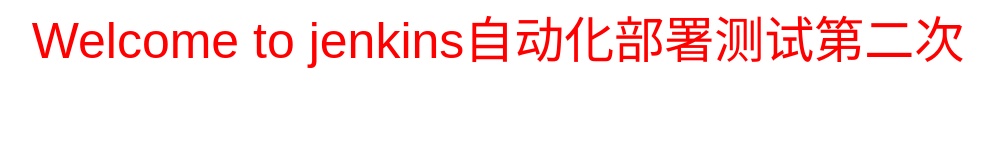
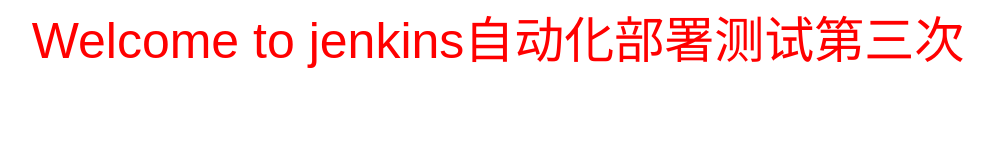
Before and after one commit to Paulinho89/webpack4, a Vue app: page / in a window 1280 px wide. Shown: the top 160 px of the page, without its empty margins (142-1135 px from the left). Built offline with nearby package versions, Linux system fonts and the light colour scheme.

Commit message:
fix:自动化构建3

```diff
--- a/src/pages/index.vue
+++ b/src/pages/index.vue
@@ -2,7 +2,7 @@
  * @Author: caoyp
  * @Date: 2020-03-15 17:11:59
  * @Last Modified by: caoyp
- * @Last Modified time: 2020-05-30 20:55:38
+ * @Last Modified time: 2020-05-31 11:09:23
  * @Description: Description
  * @Route: Route
  */
@@ -16,7 +16,7 @@
 export default {
     data() {
         return {
-            testData: 'Welcome to jenkins自动化部署测试第二次'
+            testData: 'Welcome to jenkins自动化部署测试第三次'
         };
     }
 };
```
